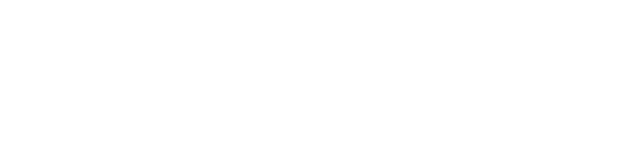
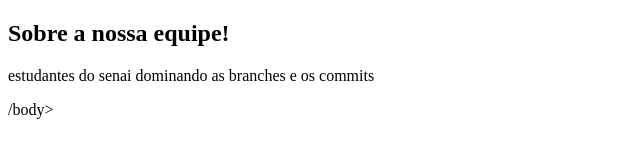
Before and after one commit to leticiagriebler-art/aula-4-, a plain HTML site: page index.html in a window 1280 px wide. Shown: the whole page, without its empty margins (0-640 px from the left). Drawn offline with Linux system fonts and the light colour scheme.

Commit message:
feat: adiciona index.html

```diff
--- a/index.html
+++ b/index.html
@@ -6,6 +6,11 @@
     <title>Document</title>
 </head>
 <body>
+    <section id="sobre" class="card">
+        <h2> Sobre a nossa equipe!</h2>
+    </h2>
+<p> estudantes do senai dominando as branches e os commits</p>
+</section><section>/body>
 
-</body>
+</section>
 </html>
```
